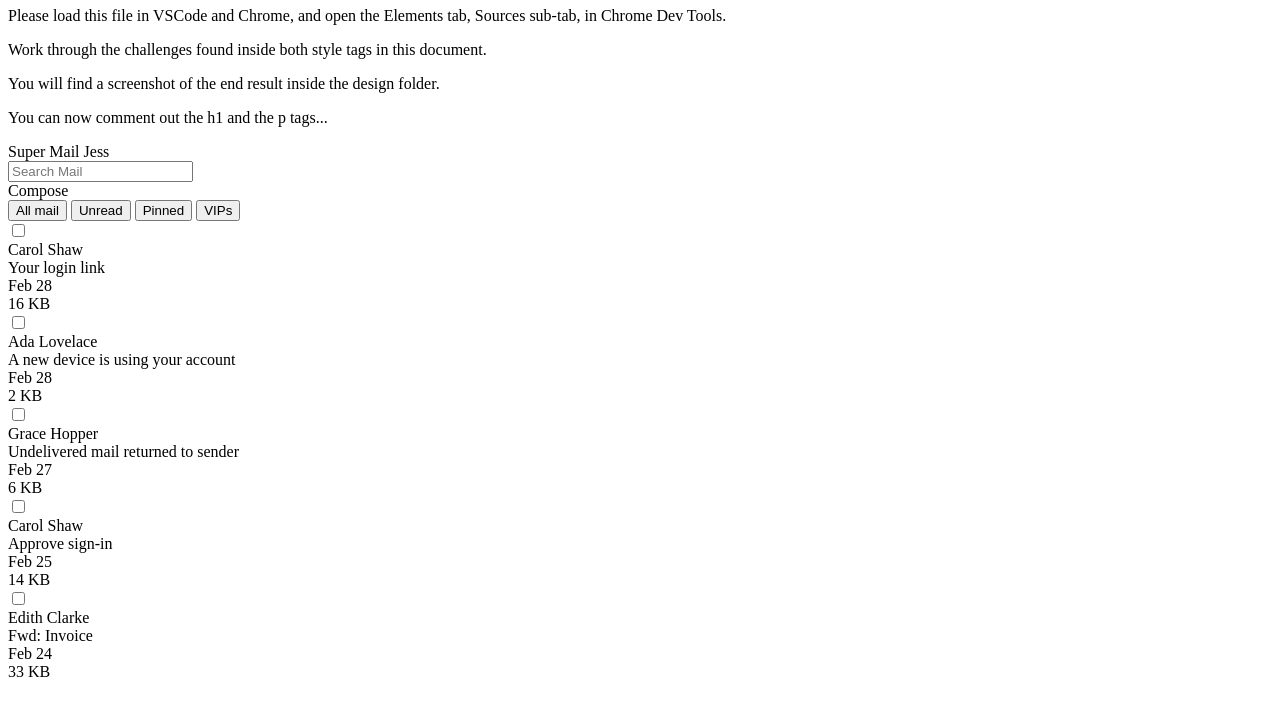
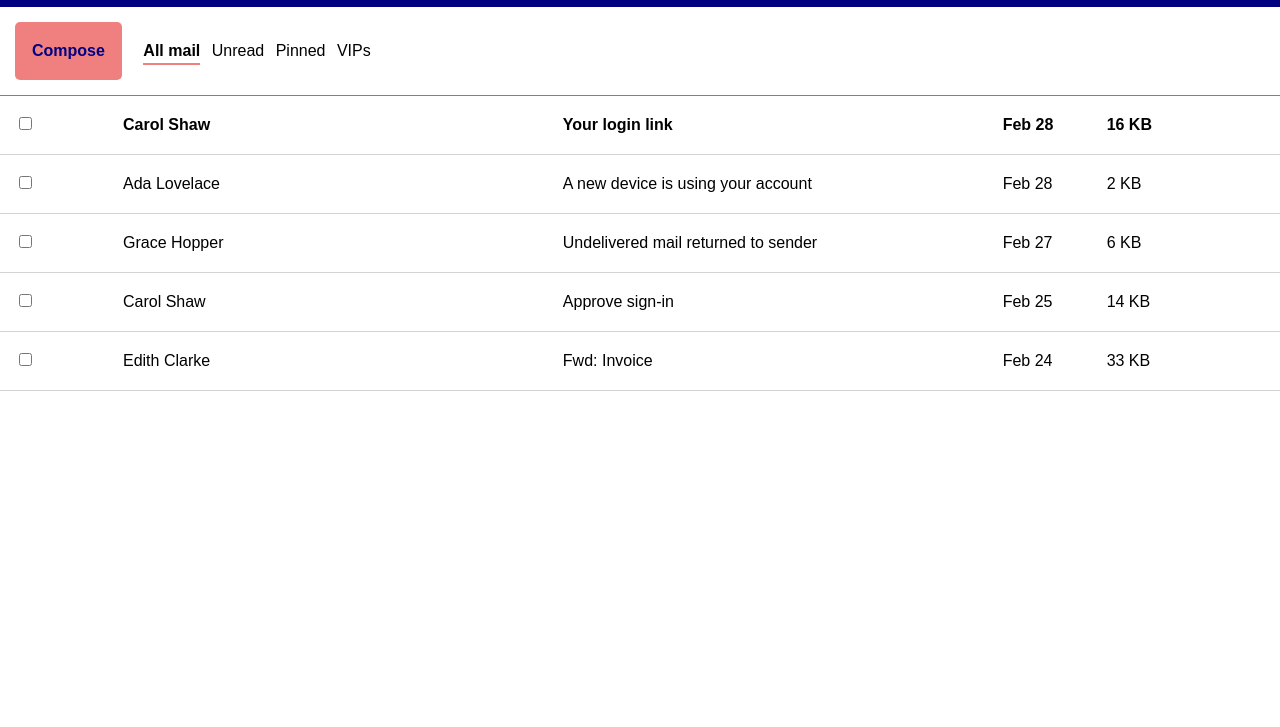
Before and after one commit to bloominstituteoftechnology/module-project-html-and-css-ii-Whitneyyx00, a plain HTML site: page index.html in a window 1280 px wide. Shown: the part 73-800 px from the top of the page. Drawn offline with Linux system fonts and the light colour scheme.

Commit message:
edited html to add some internal css styling

```diff
--- a/index.html
+++ b/index.html
@@ -5,61 +5,134 @@
   <meta charset="UTF-8">
   <style>
     /* 👉 Task 1- Apply the reset found on this page: https://www.joshwcomeau.com/css/custom-css-reset/ */
-
+    *, *::before, *::after {
+      box-sizing: border-box;
+    }
+    * {
+      margin: 0;
+    }
+    body {
+      line-height: 1.5;
+      -webkit-font-smoothing: antialiased;
+    }
+    img, picture, video, canvas, svg {
+      display: block;
+      max-width: 100%;
+    }
+    input, button, textarea, select {
+      font: inherit;
+    }
+    p, h1, h2, h3, h4, h5, h6 {
+      overflow-wrap: break-word;
+    }
+    #root, #__next {
+      isolation: isolate;
+    }
   </style>
   <style>
     /* 👉 Task 2- Target the body element.
     Apply a font family of Arial to the body element.
     The font property is inherited by descendant (nested) elements. */
-
+    body {
+      font-family: Arial, sans-serif;
+    }
     /* 👉 Task 3- Target the element with id headerTop.
     Apply white color to the text, some padding using px or rem units, and a dark background color. */
-
+    #headerTop {
+      color: white;
+      padding: 25px;
+      background-color: navy;
+    }
     /* 👉 Task 4- Target the divs that are directly nested underneath the id headerTop.
     Make them display as inline block, instead of block.
     This will make them render on the same line. */
-
+    #headerTop div {
+      display: inline-block;
+    }
     /* 👉 Task 5- Target the spans that are nested inside the id headerTop.
     Make them have some margin on the right.
     This will prevent the spans from crashing against one another. */
-
+    #headerTop span {
+      margin-right: 15px;
+    }
     /* 👉 Task 6- Target the first span nested inside the element with id headerTop.
     Make it have a font weight of bold, and transform the text to uppercase. */
-
+    #headerTop span:nth-of-type(1) {
+      font-weight: bold;
+      text-transform: uppercase;
+    }
     /* 👉 Task 7- Target the id headerBottom.
     Give it a bottom border of 1 pixel, solid gray, and a little bit of padding using px or rem units. */
-
+    #headerBottom {
+      border-bottom: 1px solid gray;
+      padding: 15px;
+    }
     /* 👉 Task 8- Target the divs that are nested directly inside the element with id headerBottom.
     Make them display as inline block, instead of block.
     This will cause them to render on the same line.
     You can consolidate this rule with the one on step. 4 */
-
+    #headerBottom div {
+      display: inline-block;
+    }
     /* 👉 Task 9- Target the "Compose" button, although note it's a div instead an actual button.
     Give it color, bold text, background, padding, border radius, margin right, and a cursor of pointer. */
-
+    #compose-button {
+      color: navy;
+      font-weight: bold;
+      background-color: lightcoral;
+      padding: 17px;
+      border-radius: 5px;
+      margin-right: 17px;
+      cursor: pointer;
+    }
     /* 👉 Task 10- Research how to remove all the default styling of button elements.
     Target the button elements inside the element with id headerBottom.
     Remove all their styling, give them a bit of margin to the right, and a cursor of pointer. */
-
+    button {
+      background: none;
+      color: inherit;
+      border: none;
+      padding: 0;
+      font: inherit;
+      cursor: pointer;
+      outline: inherit;
+      margin-right: 7px;
+    }
     /* 👉 Task 11- Target the button element inside the id headerBottom that has a class of active
     Make the font weight be bolder, and add a bottom border of 2 pixels solid color (you choose the color).
     Add the class name to the "All mail" button. */
-
+    .active {
+      font-weight: bolder;
+      border-bottom: 2px solid lightcoral;
+    }
     /* 👉 Task 12- Target all divs directly nested inside elements with a class of email,
     and make them display as inline-block elements.
     This will make each email render all its details in the same line*/
-
+    .email div {
+      display: inline-block;
+    }
     /* 👉 Task 13- Target the elements with a class of email.
     Give them some padding, bigger padding to the left, and a bottom border of very light grey. */
-
+    .email {
+      padding: 17px;
+      padding-left: 19px;
+      border-bottom: 1px solid lightgray;
+    }
     /* 👉 Task 14- Target each div inside the element with a class of email.
     Make the email author and the email subject take 35% of the width of the parent element.
     Make the check, the date and the size take up 8% of the width of the parent element.
     This will arrange the details in visible columns. */
-
+    .email-check, .email-date, .email-size {
+      width: 8%;
+    }
+    .email-name, .email-subject {
+      width: 35%;
+    }
     /* 👉 Task 15- Target the second email and have its font weight be bold.
     This will make it look "unread". */
-
+    .email:nth-of-type(1) {
+      font-weight: bold;
+    }
     /* Well done! Check the design file to make sure you are close enough. */
 
   </style>
@@ -68,11 +141,11 @@
 
 <body>
   <div id="instructions">
-    <h1>HTML & CSS II</h1>
+    <!--<h1>HTML & CSS II</h1>
     <p>Please load this file in VSCode and Chrome, and open the Elements tab, Sources sub-tab, in Chrome Dev Tools.</p>
     <p>Work through the challenges found inside both style tags in this document.</p>
     <p>You will find a screenshot of the end result inside the design folder.</p>
-    <p>You can now comment out the h1 and the p tags...</p>
+    <p>You can now comment out the h1 and the p tags...</p>-->
   </div>
   <div>
     <header>
@@ -86,9 +159,9 @@
         </div>
       </div>
       <div id="headerBottom">
-        <div>Compose</div>
+        <div id="compose-button">Compose</div>
         <div>
-          <button>All mail</button>
+          <button class="active">All mail</button>
           <button>Unread</button>
           <button>Pinned</button>
           <button>VIPs</button>
```
